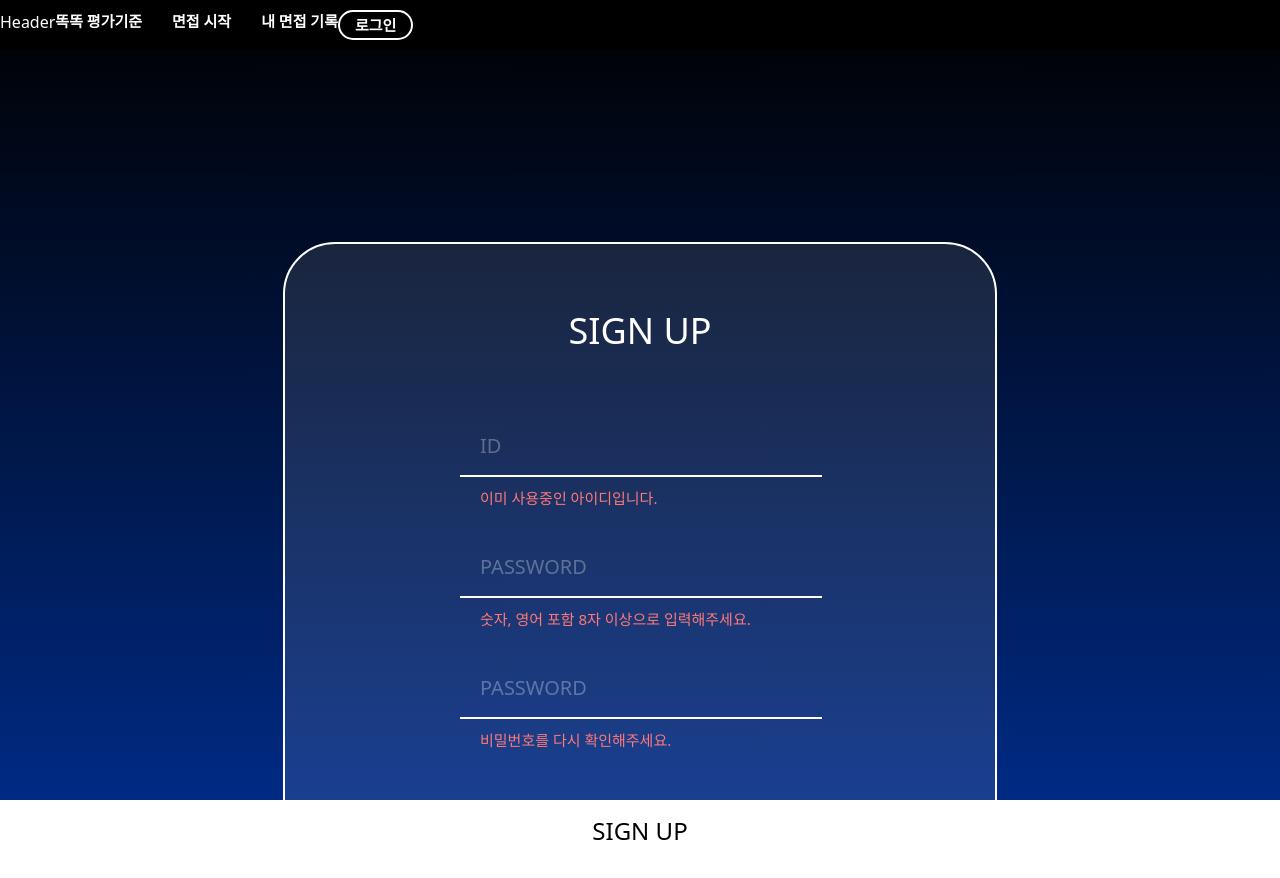
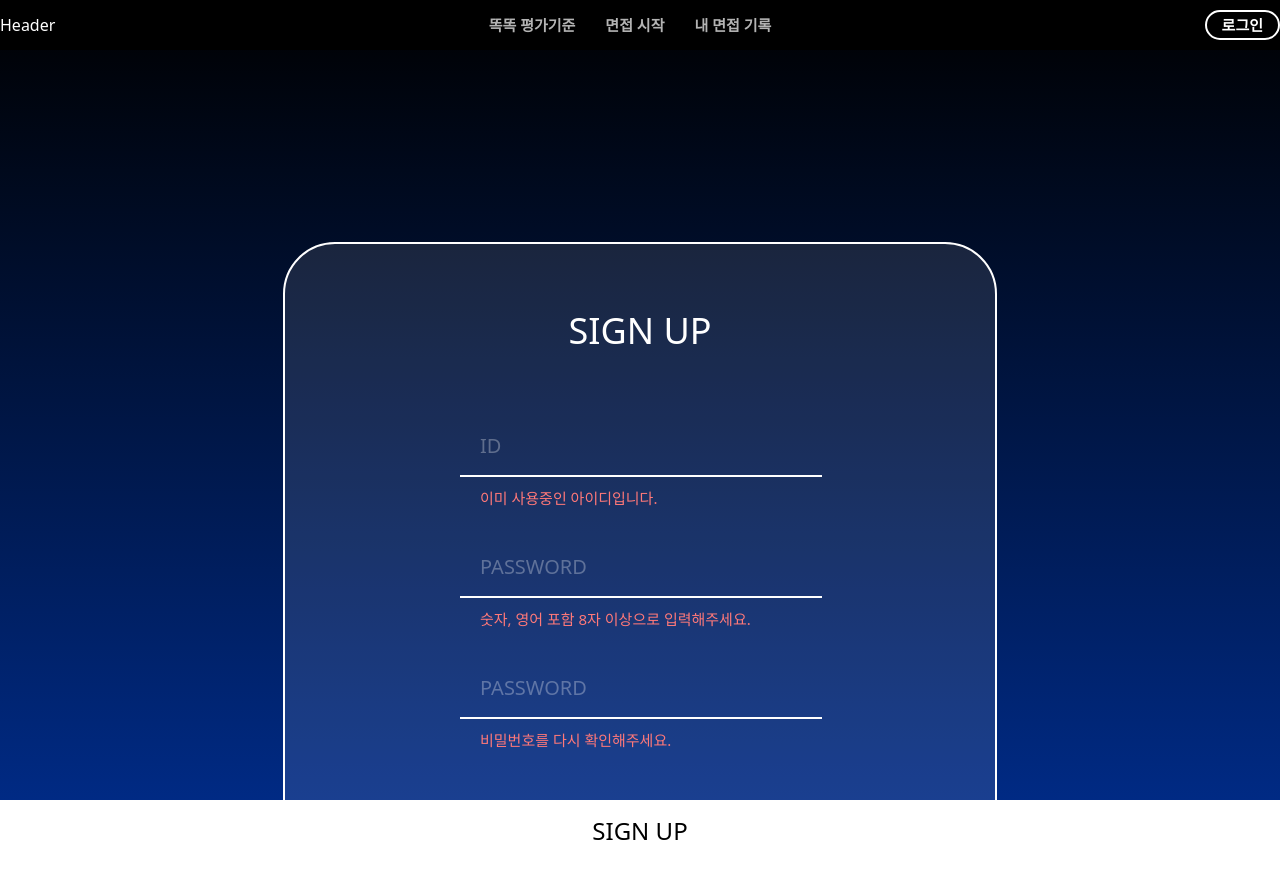
Before and after one commit to minibxx/BBoglePops_DDock, a React (Vite) app: page /signup in a window 1280 px wide. Shown: the top 878 px of the page. Built offline with nearby package versions, Linux system fonts and the light colour scheme.

Commit message:
fix: 헤더 페이지 연결중

```diff
--- a/src/components/Header.jsx
+++ b/src/components/Header.jsx
@@ -22,20 +22,52 @@ const Container = styled.div`
   align-items: center;
 
   background-color: #000;
+  .inactive {
+    opacity: 0.7;
+  }
+
+  .active {
+    opacity: 1;
+  }
 `;
 function Header() {
+  const location = useLocation();
+
   return (
-    <Container>
-      <div className='flex fixed flex-row justify-between text-white'>
+    <>
+      <Container className='flex fixed flex-row justify-between text-white'>
         <div>Header</div>
         <ul className='flex flex-row gap-[30px]'>
-          <li><Typo title={'똑똑 평가기준'} type={'heading1'} /></li>
-          <li><Typo title={'면접 시작'} type={'heading1'} /></li>
-          <li><Typo title={'내 면접 기록'} type={'heading1'} /></li>
+          <NavLink
+            to={`/home`}
+            className={({ isActive }) =>
+              isActive || location.pathname === `/` ? 'active' : 'inactive'
+            }
+          >
+            <li><Typo title={'똑똑 평가기준'} type={'heading1'} /></li>
+          </NavLink>
+
+          <NavLink
+            to={`/home`}
+            className={({ isActive }) =>
+              isActive || location.pathname === `/` ? 'active' : 'inactive'
+            }
+          >
+            <li><Typo title={'면접 시작'} type={'heading1'} /></li>
+          </NavLink>
+
+          <NavLink
+            to={`/home`}
+            className={({ isActive }) =>
+              isActive || location.pathname === `/` ? 'active' : 'inactive'
+            }
+          >
+            <li><Typo title={'내 면접 기록'} type={'heading1'} /></li>
+          </NavLink>
         </ul>
         <LoginBtn><Typo title={'로그인'} type={'heading1'} /></LoginBtn>
-      </div>
-    </Container>
+      </Container>
+    </>
   )
 }
 
```
